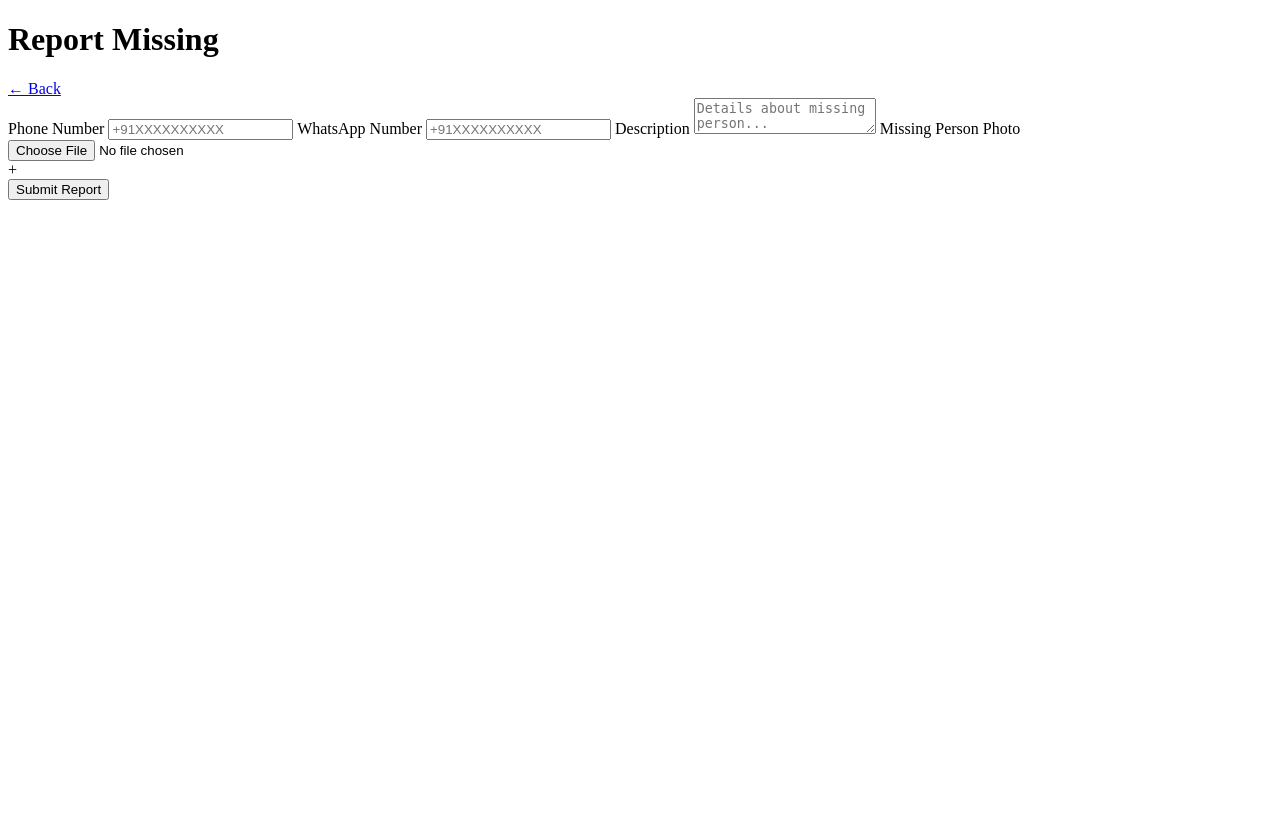
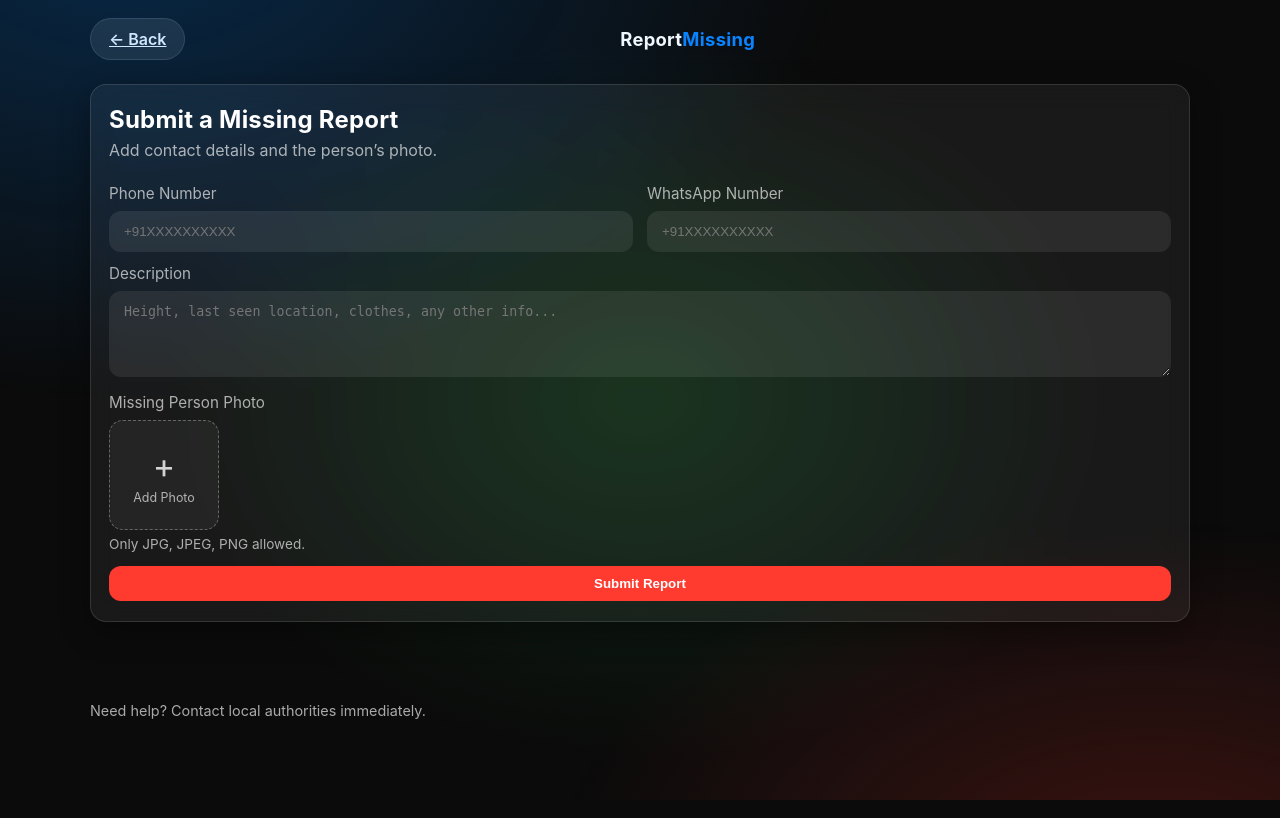
Before and after one commit to Noir3144/people_registration, a Flask app: page /report in a window 1280 px wide. Before the commit the page ends 200 px from the top, so only its background shows below. Run offline with Flask 2, Linux system fonts and the light colour scheme.

Commit message:
modified:   static/app.js 	modified:   static/style.css 	modified:   templates/index.html 	modified:   templates/report.html

```diff
--- a/static/style.css
+++ b/static/style.css
@@ -1,75 +1,216 @@
+/* ---------- Base ---------- */
 :root{
-  --bg:#000; --fg:#fff; --muted:#bbb; --glass:#111a; --border:#333;
-  --primary:#0a84ff; --primary-pressed:#0066cc;
+  --bg: #0b0b0b;
+  --card: rgba(255,255,255,0.06);
+  --card-strong: rgba(255,255,255,0.10);
+  --border: rgba(255,255,255,0.12);
+  --text: #ffffff;
+  --muted: rgba(255,255,255,0.65);
+  --accent: #0a84ff;      /* iOS blue */
+  --danger: #ff3b30;      /* iOS red */
+  --success: #34c759;     /* iOS green */
 }
 
-*{ box-sizing:border-box; }
+*{box-sizing:border-box}
+html,body{height:100%}
+body.theme-dark{
+  margin:0;
+  font-family: -apple-system, BlinkMacSystemFont, "SF Pro Display", "SF Pro Text", Segoe UI, Roboto, Helvetica, Arial, sans-serif;
+  background: var(--bg);
+  color: var(--text);
+}
 
-body.theme-dark{
-  margin:0; color:var(--fg); background:var(--bg);
-  font-family: -apple-system, BlinkMacSystemFont, "Segoe UI", Roboto, sans-serif;
+/* Glass / blur background pattern */
+.glass-bg{
+  position: fixed; inset:0;
+  background:
+    radial-gradient(1200px 800px at 10% -10%, rgba(10,132,255,0.25), transparent 60%),
+    radial-gradient(1000px 600px at 90% 110%, rgba(255,59,48,0.20), transparent 60%),
+    radial-gradient(800px 600px at 50% 50%, rgba(52,199,89,0.15), transparent 60%);
+  filter: saturate(110%);
+  pointer-events:none;
+}
+
+/* ---------- Layout ---------- */
+.container{
+  width:min(1100px, 92vw);
+  margin: 24px auto 80px;
 }
 
 .nav{
-  position:sticky; top:0; z-index:10; display:flex; align-items:center; justify-content:space-between;
-  padding:14px 20px; backdrop-filter: blur(12px); background: #0008; border-bottom:1px solid var(--border);
+  width:min(1100px, 92vw);
+  margin: 18px auto 0;
+  display:flex; align-items:center; justify-content:space-between;
 }
-.brand{ font-weight:600; letter-spacing:.2px; }
 
-.container{ max-width:820px; margin:24px auto; padding:0 16px; }
+.brand{
+  font-weight:700; letter-spacing:0.3px; font-size:1.15rem;
+}
+.brand span{ color: var(--accent); }
 
+.footer{
+  width:min(1100px, 92vw);
+  margin: 24px auto 32px;
+  color: var(--muted);
+  font-size: 0.9rem;
+}
+
+/* ---------- Cards ---------- */
 .card{
-  border:1px solid var(--border);
-  border-radius:16px; padding:20px; margin-bottom:20px;
+  background: var(--card);
+  border: 1px solid var(--border);
+  border-radius: 16px;
+  padding: 20px 18px;
+  backdrop-filter: blur(14px) saturate(120%);
+  box-shadow: 0 10px 30px rgba(0,0,0,0.35);
+  margin-bottom: 18px;
+  transition: transform .2s ease, box-shadow .2s ease;
 }
-.glass{ background:var(--glass); backdrop-filter: blur(14px); }
+.card:hover{
+  transform: translateY(-1px);
+  box-shadow: 0 16px 40px rgba(0,0,0,0.45);
+}
 
-.title{ margin:0 0 10px 0; font-weight:600; }
-.subtitle{ margin:0 0 10px 0; font-weight:500; color:var(--muted); }
+.card-head .title{
+  margin: 0 0 6px 0;
+  font-weight: 700;
+  letter-spacing: .2px;
+}
+.card-head .sub{
+  margin: 0 0 12px 0;
+  color: var(--muted);
+}
 
-.label{ display:block; margin:12px 0 6px; color:var(--muted); }
-.input{
-  width:100%; padding:12px 12px; border:1px solid var(--border); border-radius:12px;
-  background:#0b0b0b; color:#fff; outline:none;
+/* ---------- Form ---------- */
+.form .grid-2{
+  display:grid; grid-template-columns: 1fr 1fr; gap: 14px;
 }
-.input:focus{ border-color:#444; }
+@media (max-width: 720px){
+  .form .grid-2{ grid-template-columns: 1fr; }
+}
 
-.textarea{ resize:vertical; }
+.field{ margin-top: 12px; }
+.field label{
+  display:block; margin: 0 0 8px; color: var(--muted);
+  font-size: .95rem;
+}
+.field input, .field textarea{
+  width:100%; border:none; outline:none;
+  background: rgba(255,255,255,0.08);
+  color: var(--text);
+  padding: 12px 14px; border-radius: 12px;
+  border: 1px solid transparent;
+  transition: border-color .15s ease, background .15s ease;
+}
+.field input:focus, .field textarea:focus{
+  border-color: var(--accent);
+  background: rgba(255,255,255,0.10);
+}
+.field .hint{ margin-top:6px; color: var(--muted); font-size:.85rem; }
 
-.actions{ margin-top:14px; display:flex; gap:10px; }
+/* ---------- Buttons ---------- */
+.btn{
+  appearance:none; border:none; outline:none; cursor:pointer;
+  padding: 10px 14px; border-radius: 12px;
+  background: var(--accent); color:#fff; font-weight:600;
+  transition: transform .1s ease, filter .15s ease, background .15s ease;
+  display:inline-flex; align-items:center; justify-content:center; gap:8px;
+}
+.btn:hover{ filter: brightness(105%); transform: translateY(-1px); }
+.btn:active{ transform: translateY(0); }
 
-.btn{
-  display:inline-flex; align-items:center; justify-content:center;
-  padding:11px 16px; border-radius:10px; border:1px solid transparent; cursor:pointer; text-decoration:none; color:#fff;
+.btn-danger{ background: var(--danger); }
+.btn-success{ background: var(--success); }
+.btn-ghost{
+  background: rgba(255,255,255,0.10); color:#fff; border:1px solid var(--border);
 }
-.btn-primary{ background:var(--primary); }
-.btn-primary:hover{ background:var(--primary-pressed); }
-.btn-outline{ border-color:#444; background:transparent; }
-.btn-outline:hover{ background:#111; }
-.btn-subtle{ background:#151515; border:1px solid #2a2a2a; }
-.btn-subtle:hover{ background:#1b1b1b; }
+.pill{ border-radius: 999px; padding: 10px 18px; }
+.wide{ width:100%; margin-top: 14px; }
 
-.photo-zone{ display:flex; gap:12px; flex-wrap:wrap; }
+/* ---------- Photos Row ---------- */
+.photo-row{
+  display:flex; align-items:center; flex-wrap:wrap;
+  gap: 12px;
+  margin-top: 6px;
+}
 
-.drop{
-  width:120px; height:120px; border:1px dashed #444; border-radius:14px;
-  background: #0b0b0b; display:flex; align-items:center; justify-content:center; position:relative;
+/* Each photo slot */
+.photo-slot{
+  position:relative;
+  width:110px; height:110px;
+  border-radius:14px; overflow:hidden;
+  border:1px dashed rgba(255,255,255,0.30);
+  background: rgba(255,255,255,0.05);
+  display:flex; align-items:center; justify-content:center;
+  transition: border-color .15s ease, transform .15s ease;
 }
-.drop.large{ width:160px; height:160px; }
-.drop input[type="file"]{
+.photo-slot:hover{ border-color: var(--accent); transform: translateY(-1px); }
+
+.photo-slot input[type="file"]{
   position:absolute; inset:0; opacity:0; cursor:pointer;
 }
-.plus{
-  font-size:38px; line-height:1; color:#666;
+
+.slot-body{ text-align:center; }
+.slot-plus{ font-size: 34px; opacity:.8; }
+.slot-hint{ font-size: .78rem; color: var(--muted); margin-top: 4px; }
+
+.thumb{
+  width:100%; height:100%; object-fit:cover; display:block;
 }
 
-.toast{ margin-bottom:14px; }
-.toast-item{
-  background:#0d0d0d; border:1px solid #2c2c2c; padding:10px 12px; border-radius:10px; margin-bottom:8px;
+.add-btn{
+  width:44px; height:44px; border-radius: 12px;
+  font-size: 28px; line-height: 0;
+  border:1px solid var(--border);
+  background: rgba(255,255,255,0.06);
+  color:#fff;
 }
 
-.notif-board{ display:flex; flex-direction:column; gap:10px; }
-.notif{
-  background:#0d0d0d; border:1px solid #2c2c2c; padding:10px 12px; border-radius:10px;
+/* ---------- Notifications ---------- */
+.notif-board{
+  display:grid; gap:10px;
 }
-.notif .meta{ color:#9a9a9a; font-size:12px; margin-top:4px; }
+.notif-item{
+  background: var(--card-strong);
+  border: 1px solid var(--border);
+  border-radius: 12px;
+  padding: 12px 14px;
+  display:flex; gap:10px; align-items:flex-start;
+}
+.badge{
+  display:inline-block; padding:4px 8px; border-radius:999px;
+  font-size:.75rem; font-weight:600; letter-spacing:.2px;
+  background: rgba(10,132,255,0.2); color:#bcdcff;
+}
+.meta{ color: var(--muted); font-size:.85rem; }
+
+.photo-field {
+    display: flex;
+    align-items: center;
+    margin-bottom: 10px;
+    gap: 10px;
+}
+
+.photo-preview {
+    width: 80px;
+    height: 80px;
+    object-fit: cover;
+    border-radius: 10px;
+    border: 2px solid #555;
+}
+
+.add-photo-btn {
+    width: 40px;
+    height: 40px;
+    background: #333;
+    color: white;
+    font-size: 24px;
+    border: none;
+    border-radius: 10px;
+    cursor: pointer;
+    transition: 0.2s;
+}
+
+.add-photo-btn:hover {
+    background: #555;
+}
--- a/templates/report.html
+++ b/templates/report.html
@@ -1,44 +1,66 @@
 <!DOCTYPE html>
 <html lang="en">
 <head>
-    <meta charset="UTF-8">
-    <meta name="viewport" content="width=device-width, initial-scale=1.0">
-    <title>Report Missing - People Portal</title>
+  <meta charset="UTF-8" />
+  <meta name="viewport" content="width=device-width, initial-scale=1" />
+  <title>Report Missing</title>
   <link rel="stylesheet" href="{{ url_for('static', filename='style.css') }}">
   <script defer src="{{ url_for('static', filename='script.js') }}"></script>
 </head>
-<body>
-<div class="blur-bg"></div>
+<body class="theme-dark">
+  <div class="glass-bg"></div>
 
-<header>
-    <h1>Report Missing</h1>
-    <a href="{{ url_for('index') }}" class="btn-back">← Back</a>
+  <header class="nav">
+    <a class="btn btn-ghost pill" href="{{ url_for('index') }}">← Back</a>
+    <div class="brand">Report<span>Missing</span></div>
+    <div></div>
   </header>
 
-<main>
-    <section class="form-section">
-        <form action="{{ url_for('submit_missing') }}" method="POST" enctype="multipart/form-data">
+  <main class="container">
+    <section class="card">
+      <div class="card-head">
+        <h1 class="title">Submit a Missing Report</h1>
+        <p class="sub">Add contact details and the person’s photo.</p>
+      </div>
+
+      <form action="{{ url_for('submit_missing') }}" method="POST" enctype="multipart/form-data" class="form">
+        <div class="grid-2">
+          <div class="field">
             <label>Phone Number</label>
-            <input type="text" name="phone" placeholder="+91XXXXXXXXXX" required>
-
+            <input type="text" name="phone" placeholder="+91XXXXXXXXXX" required />
+          </div>
+          <div class="field">
             <label>WhatsApp Number</label>
-            <input type="text" name="whatsapp" placeholder="+91XXXXXXXXXX" required>
-
-            <label>Description</label>
-            <textarea name="description" placeholder="Details about missing person..."></textarea>
-
-            <label>Missing Person Photo</label>
-            <div class="photo-container">
-                <div class="photo-upload">
-                    <input type="file" name="missing_photo" accept=".jpg,.jpeg,.png" onchange="previewImage(event, this)">
-                    <div class="placeholder">+</div>
+            <input type="text" name="whatsapp" placeholder="+91XXXXXXXXXX" required />
           </div>
         </div>
 
-            <button type="submit" class="btn-submit">Submit Report</button>
+        <div class="field">
+          <label>Description</label>
+          <textarea name="description" rows="4" placeholder="Height, last seen location, clothes, any other info..."></textarea>
+        </div>
+
+        <div class="field">
+          <label>Missing Person Photo</label>
+          <div class="photo-row">
+            <div class="photo-slot">
+              <input type="file" name="missing_photo" accept=".jpg,.jpeg,.png" onchange="previewSingle(this)" required>
+              <div class="slot-body">
+                <div class="slot-plus">+</div>
+                <div class="slot-hint">Add Photo</div>
+              </div>
+            </div>
+          </div>
+          <div class="hint">Only JPG, JPEG, PNG allowed.</div>
+        </div>
+
+        <button type="submit" class="btn btn-danger wide">Submit Report</button>
       </form>
     </section>
   </main>
 
+  <footer class="footer">
+    <div>Need help? Contact local authorities immediately.</div>
+  </footer>
 </body>
 </html>
```
Also changed, not shown: static/app.js (+76 -36 lines), templates/index.html (+54 -24 lines). Lines whose indentation alone changed are shown as unchanged.
